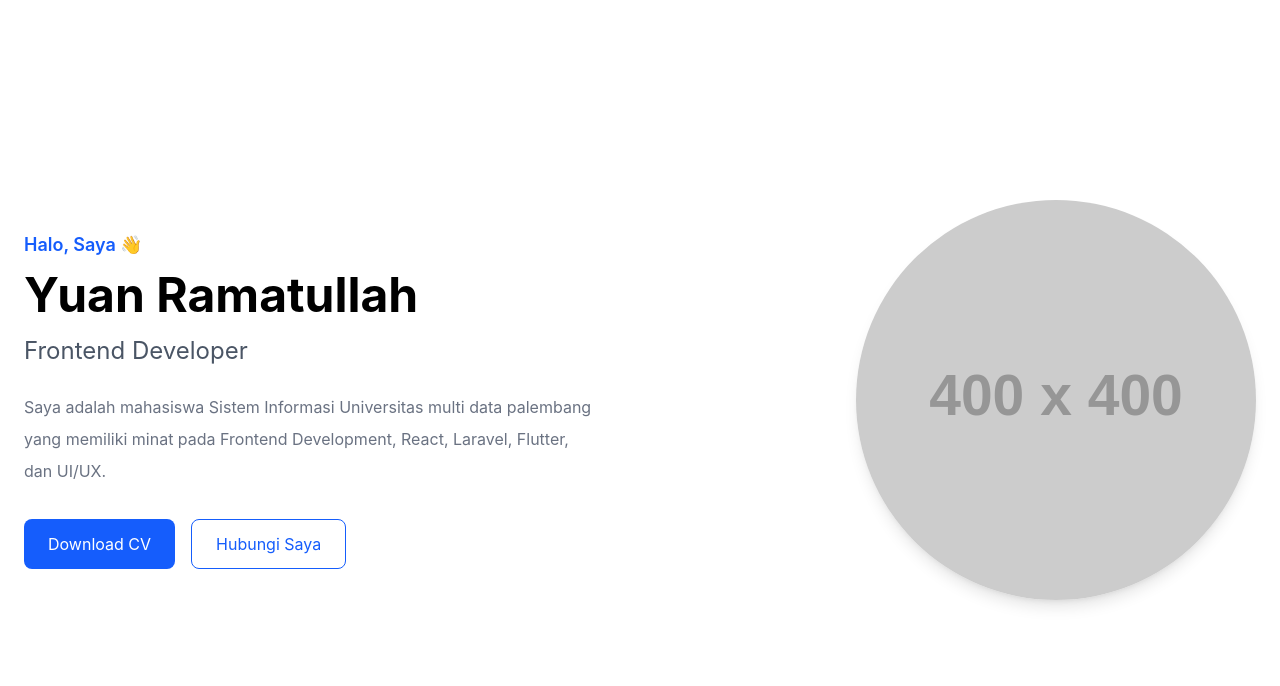
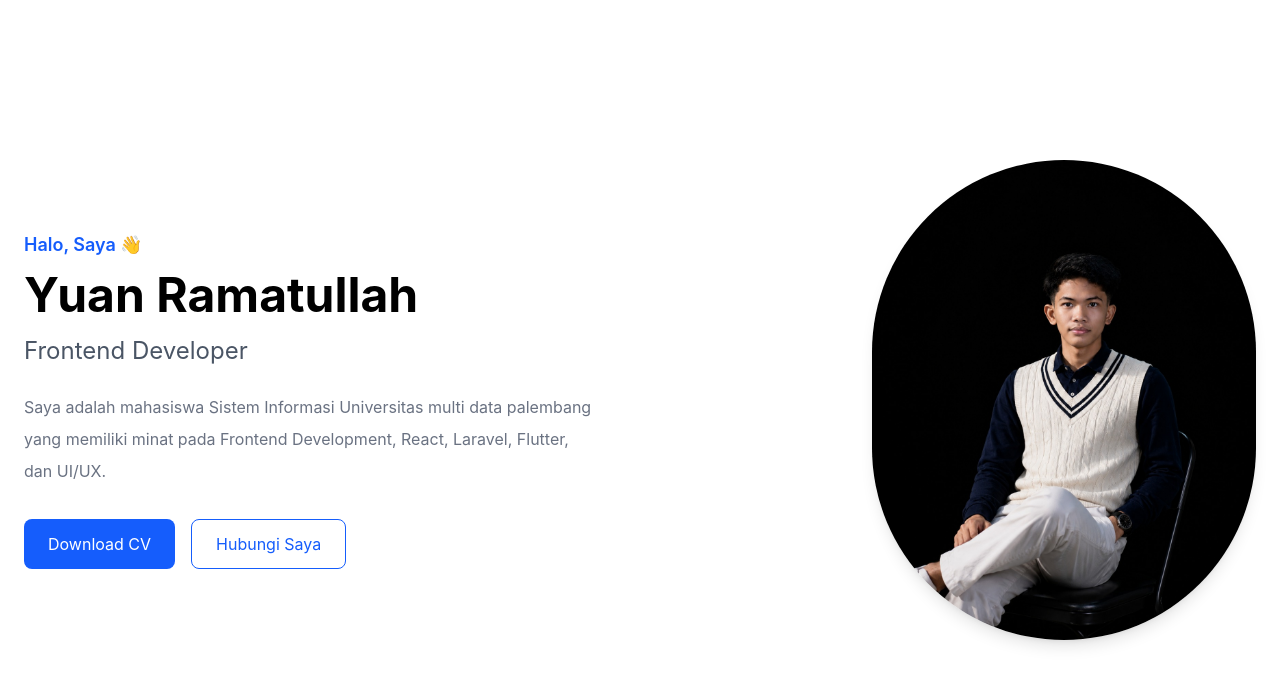
Before and after one commit to ramatullah12/portofolio, a React app in the folder portfolio/: page / in a window 1280 px wide. Shown: the top 686 px of the page. Built offline with nearby package versions, Linux system fonts and the light colour scheme; the HTML template or start-up script is replaced by a standard one.

Commit message:
feat: create hero section

```diff
--- a/portfolio/src/components/sections/Hero.tsx
+++ b/portfolio/src/components/sections/Hero.tsx
@@ -1,3 +1,4 @@
+import profile from "../../assets/images/profile.png";
 const Hero = () => {
   return (
     <section
@@ -42,9 +43,9 @@ const Hero = () => {
       <div>
 
         <img
-          src="https://placehold.co/400x400"
+          src={profile}
           alt="Profile"
-          className="rounded-full shadow-lg"
+          className="w-96 rounded-full shadow-lg"
         />
 
       </div>
```
Also changed, not shown: portfolio/src/assets/images/profile.png.
